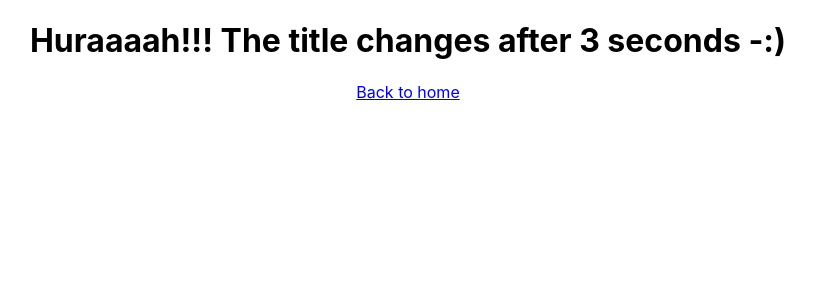
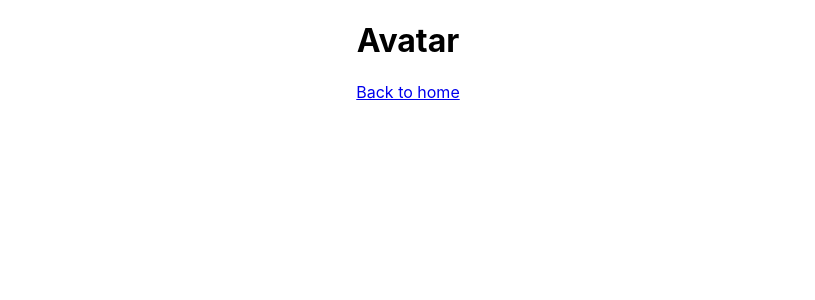
Before and after one commit to AhmedAli-01/kodflix, a React (Create React App) app: page /avatar in a window 1280 px wide. Shown: the top 300 px of the page, without its empty margins (232-1047 px from the left). Built offline with nearby package versions, Linux system fonts and the light colour scheme.

Commit message:
made few changes major one each movie page displays its title name.

```diff
--- a/src/App.js
+++ b/src/App.js
@@ -10,7 +10,7 @@ function App() {
     <Router>
       <div className="App">
         <Route exact path="/" component={Gallery} />
-        <Route exact path="/:details" component={Details} />
+        <Route exact path="/:movieId" component={Details} />
       </div>
     </Router>
   );
--- a/src/Details.js
+++ b/src/Details.js
@@ -1,5 +1,6 @@
 import React, { Component } from 'react';
 import {Link} from 'react-router-dom';
+import getMovies from './Gallery-get';
 
 
 
@@ -8,22 +9,20 @@ export default class Details extends Component {
     constructor() {
         super();
         this.state = {
-            welcomeMsg : 'Hello, this will be the details page for each Movie & TV show'
+            movie: {}
         };
     }
 
     componentDidMount() {
-        setTimeout(() => {
-            this.setState ( {
-                welcomeMsg: 'Huraaaah!!! The title changes after 3 seconds -:)'
-            });
-        }, 3000);
+        let movieId = this.props.match.params.movieId;
+        let movie = getMovies().find((movie) => movie.id === movieId);
+            this.setState ( { movie });
     }
 
     render () {
         return (
             <>
-                <h1>{this.state.welcomeMsg}</h1>
+                <h1>{this.state.movie.name}</h1>
                 <Link to='/'>  Back to home  </Link>
             </>
         );
```
